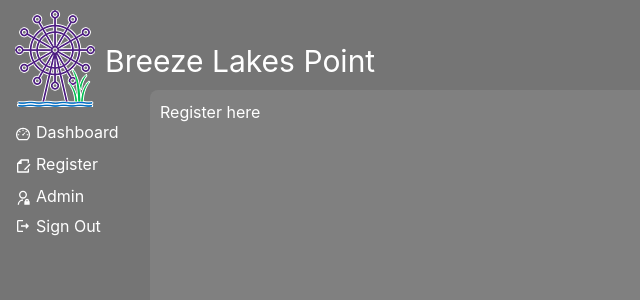
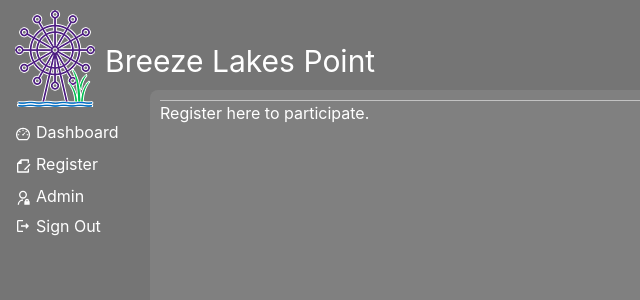
Before and after one commit to kristenkinnearohlmann/breeze-lakes-point-2, a Next.js app: page /register in a window 1280 px wide. Shown: the top 300 px of the page, without its empty margins (0-640 px from the left). Built offline with nearby package versions, Linux system fonts and the light colour scheme; no server answers.

Commit message:
Switched Dashboard to use UserHeader, added divider to UserHeader

```diff
--- a/components/userHeader.tsx
+++ b/components/userHeader.tsx
@@ -1,4 +1,4 @@
-import { Box, Text } from "@chakra-ui/layout";
+import { Box, Text, Divider } from "@chakra-ui/layout";
 
 const UserHeader = ({ user }: { user: any }) => {
   return (
@@ -7,6 +7,7 @@ const UserHeader = ({ user }: { user: any }) => {
         {user?.firstName} {user?.lastName}
       </Text>
       <Text fontSize="medium">{user?.role}</Text>
+      <Divider />
     </Box>
   );
 };
--- a/pages/register.tsx
+++ b/pages/register.tsx
@@ -7,15 +7,10 @@ const Register = () => {
 
   return (
     <div>
-      {/* {" "}
+      <UserHeader user={user}></UserHeader>
       <Box>
-        <Text fontSize="3xl">
-          {user?.firstName} {user?.lastName}
-        </Text>
-        <Text fontSize="medium">{user?.role}</Text>
-      </Box> */}
-      <UserHeader user={user}></UserHeader>
-      <Box>Register here</Box>
+        <Text>Register here to participate.</Text>
+      </Box>
     </div>
   );
 };
```
Also changed, not shown: pages/index.tsx (+2 -6 lines).
